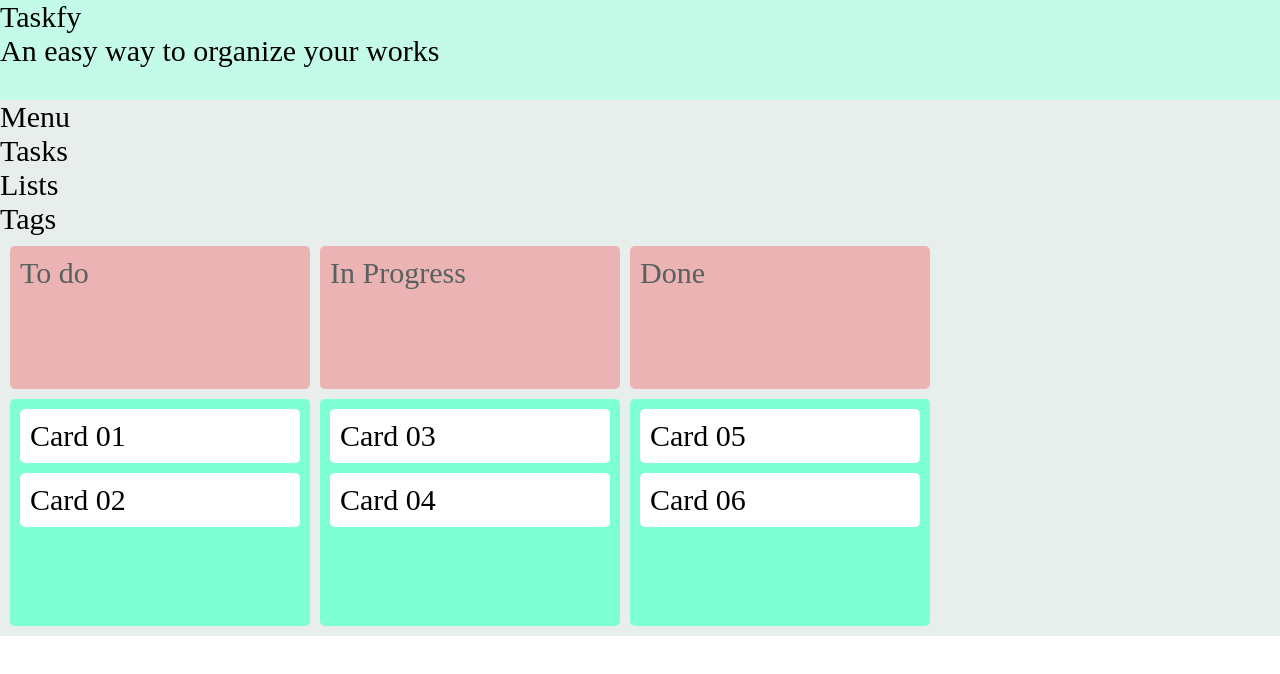
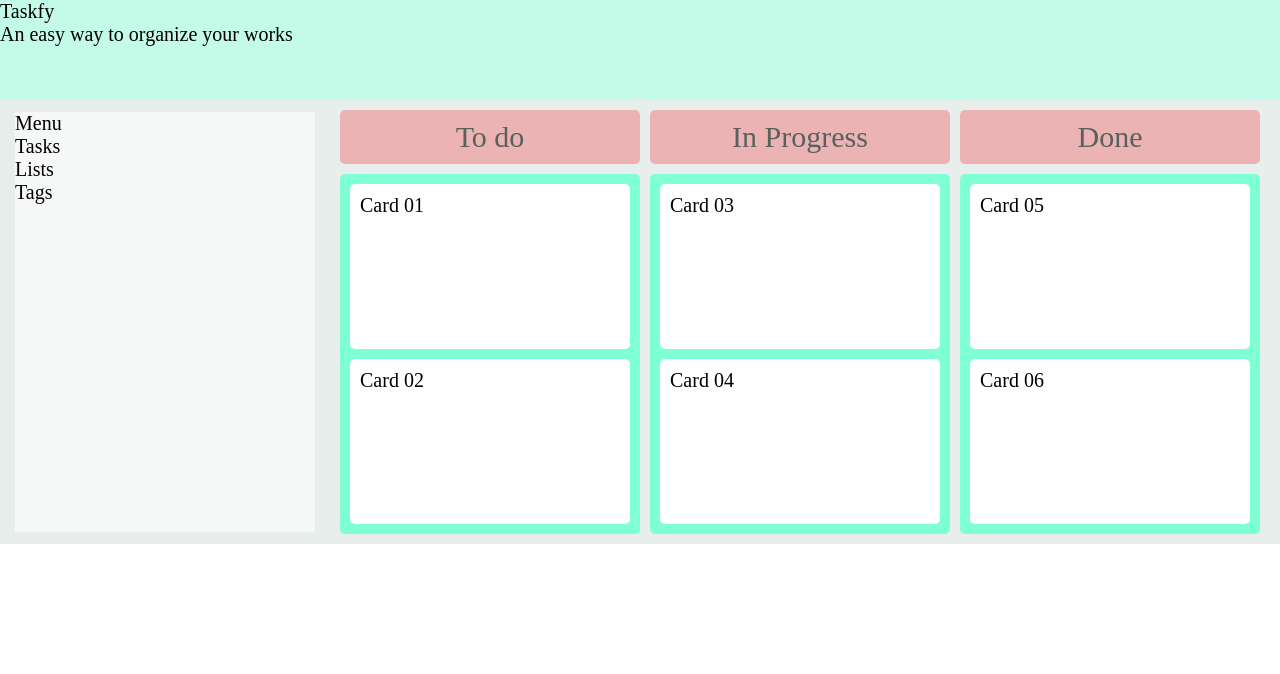
Before and after one commit to henriquedeantoni/Kanban-page, a plain HTML site: page index.html in a window 1280 px wide. Drawn offline with Linux system fonts and the light colour scheme.

Commit message:
Update styles.css

```diff
--- a/styles.css
+++ b/styles.css
@@ -2,7 +2,7 @@
     margin: 0;
     padding: 0;
     box-sizing: border-box;
-    font-size: 30px;
+    font-size: 20px;
 }
 .header-section{
     background-color: rgb(196, 250, 232);
@@ -11,7 +11,19 @@
 
 .bottom-section{
     background-color: rgb(232, 238, 236);
-    height: 80%
+    height: 80%;
+    display: flex;
+}
+.left-side-div{
+    background-color: rgb(211, 218, 215);
+    margin: 12px 15px 12px 15px;
+}
+
+.left-side-div{
+    display: flex;
+    flex-direction: column;
+    width: 300px;
+    background:  rgb(246, 248, 247);
 }
 
 .kanban{
@@ -43,12 +55,15 @@
 .title{
     font-size: 30px;
     color: rgb(89, 97, 94);
+    margin: 0px;
+    text-align: center;
 }
 
 .item{
     background-color: white;
     padding: 10px;
     border-radius: 5px;
+    height: 165px;
 }
 
 .dragging {
```
